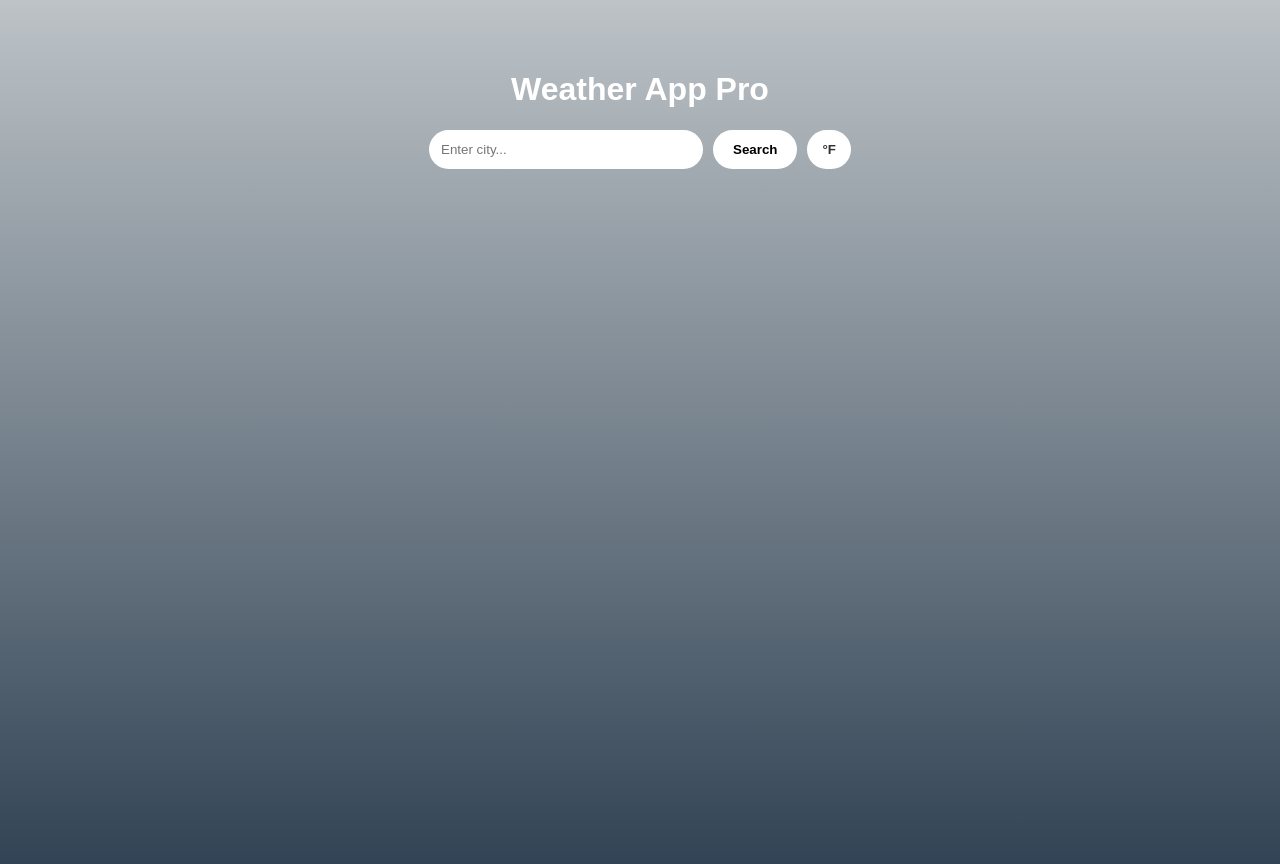
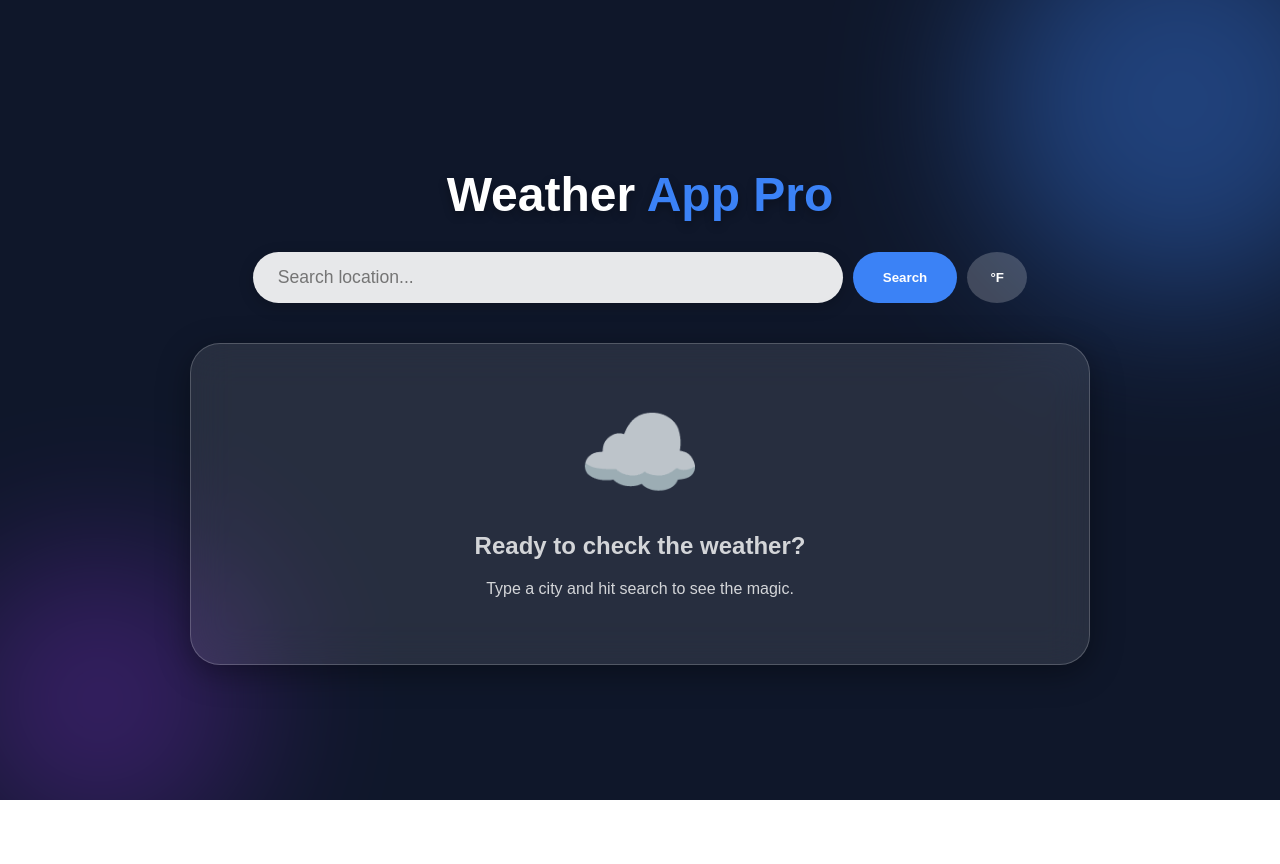
Before and after one commit to mahamfarzand3-pixel/weather-app-mern, a React (Create React App) app in the folder Frontend/: page / in a window 1280 px wide. Shown: the top 864 px of the page. After the commit the page ends 800 px from the top, so only its background shows below. Built offline with nearby package versions, Linux system fonts and the light colour scheme.

Commit message:
Updated UI with Glassmorphism and added .env protection

```diff
--- a/Frontend/src/App.js
+++ b/Frontend/src/App.js
@@ -7,134 +7,157 @@ function App() {
   const [forecast, setForecast] = useState([]);
   const [error, setError] = useState('');
   const [isCelsius, setIsCelsius] = useState(true);
-
-  // NEW STATE: To track which detail (Humidity, Wind, or Feels Like) to show
   const [activeDetail, setActiveDetail] = useState('feels_like');
 
   const getAllWeather = async () => {
     try {
       if (!city.trim()) {
-        setError('Please enter a city name');
+        setError('Please enter a city or country name.');
+        setWeather(null);
+        setForecast([]);
         return;
       }
+      setError('');
       const weatherRes = await axios.get(`http://localhost:5000/weather/${city}`);
       const forecastRes = await axios.get(`http://localhost:5000/forecast/${city}`);
-
       setWeather(weatherRes.data);
-
-      // Logic to filter 5-day forecast
-      const today = new Date();
-      today.setHours(0, 0, 0, 0);
-      const dailyData = new Map();
-      forecastRes.data.forEach(item => {
-        const itemDate = new Date(item.dt_txt.replace(/-/g, "/"));
-        const itemDateOnly = new Date(itemDate);
-        itemDateOnly.setHours(0, 0, 0, 0);
-        if (itemDateOnly > today) {
-          const dateString = itemDateOnly.toISOString().split('T')[0];
-          if (!dailyData.has(dateString) || item.dt_txt.includes("12:00:00")) {
-            dailyData.set(dateString, item);
-          }
-        }
-      });
-      setForecast(Array.from(dailyData.values()).slice(0, 5));
-      setError('');
+      processForecastData(forecastRes.data);
+      setActiveDetail('feels_like');
     } catch (err) {
-      setError('City not found or server error');
+      setError('Location not found. Try again!');
       setWeather(null);
       setForecast([]);
     }
   };
 
-  // Function to convert and format temperature display
+  const processForecastData = (forecastList) => {
+    const dailyDataMap = new Map();
+    forecastList.forEach(item => {
+      const dateKey = item.dt_txt.split(' ')[0];
+      if (!dailyDataMap.has(dateKey) || item.dt_txt.includes("12:00:00")) {
+        dailyDataMap.set(dateKey, item);
+      }
+    });
+    setForecast(Array.from(dailyDataMap.values()).slice(1, 6));
+  };
+
   const displayTemp = (temp) => {
     if (isCelsius) return Math.round(temp) + '°C';
-    const fahrenheit = (temp * 9) / 5 + 32;
-    return Math.round(fahrenheit) + '°F';
+    return Math.round((temp * 9) / 5 + 32) + '°F';
   };
 
   const getDayName = (dateString) => {
-    const date = new Date(dateString.replace(/-/g, "/"));
-    return date.toLocaleDateString('en-US', { weekday: 'short' });
+    return new Date(dateString).toLocaleDateString('en-US', { weekday: 'short' });
   };
 
-  const getBackgroundStyle = () => {
-    if (!weather) return 'linear-gradient(to bottom, #bdc3c7, #2c3e50)';
-    const temp = weather.main.temp;
-    if (temp > 30) return 'linear-gradient(to bottom, #ff512f, #f09819)';
-    if (temp > 15) return 'linear-gradient(to bottom, #2980b9, #6dd5fa, #ffffff)';
-    return 'linear-gradient(to bottom, #4ca1af, #c4e0e5)';
+  // Styles for a "Glass" look
+  const glassStyle = {
+    background: 'rgba(255, 255, 255, 0.1)',
+    backdropFilter: 'blur(20px)',
+    WebkitBackdropFilter: 'blur(20px)',
+    border: '1px solid rgba(255, 255, 255, 0.2)',
+    boxShadow: '0 8px 32px 0 rgba(0, 0, 0, 0.37)',
   };
 
   return (
-    <div style={{ background: getBackgroundStyle(), minHeight: '100vh', textAlign: 'center', paddingTop: '50px', color: '#fff', paddingBottom: '50px', fontFamily: 'Arial, sans-serif' }}>
-      <h1>Weather App Pro</h1>
+    <div style={{
+      minHeight: '100vh',
+      display: 'flex',
+      justifyContent: 'center',
+      alignItems: 'center',
+      background: '#0f172a', // Dark theme base
+      position: 'relative',
+      overflow: 'hidden',
+      fontFamily: "'Poppins', sans-serif"
+    }}>
+
+      {/* Animated Decorative Blobs for Background */}
+      <div style={{ position: 'absolute', width: '400px', height: '400px', background: '#3b82f6', borderRadius: '50%', top: '-100px', right: '-100px', filter: 'blur(80px)', opacity: 0.4, zIndex: 0 }}></div>
+      <div style={{ position: 'absolute', width: '300px', height: '300px', background: '#9333ea', borderRadius: '50%', bottom: '-50px', left: '-50px', filter: 'blur(80px)', opacity: 0.3, zIndex: 0 }}></div>
+
+      <div style={{ width: '90%', maxWidth: '900px', zIndex: 1, padding: '20px' }}>
+
+        <h1 style={{ color: '#fff', textAlign: 'center', fontSize: '3rem', fontWeight: '800', marginBottom: '30px', textShadow: '0 4px 10px rgba(0,0,0,0.3)' }}>
+          Weather <span style={{ color: '#3b82f6' }}>App Pro</span>
+        </h1>
 
         {/* Search Section */}
-      <div style={{ marginBottom: '30px', display: 'flex', justifyContent: 'center', alignItems: 'center', gap: '10px' }}>
+        <div style={{ display: 'flex', justifyContent: 'center', gap: '10px', marginBottom: '40px' }}>
           <input
             type="text"
-          placeholder="Enter city..."
+            placeholder="Search location..."
             value={city}
             onChange={(e) => setCity(e.target.value)}
-          style={{ padding: '12px', borderRadius: '25px', border: 'none', width: '250px', outline: 'none' }}
+            style={{
+              padding: '15px 25px', borderRadius: '50px', border: 'none', width: '60%',
+              background: 'rgba(255,255,255,0.9)', fontSize: '1.1rem', outline: 'none', boxShadow: '0 4px 15px rgba(0,0,0,0.2)'
+            }}
           />
-        <button onClick={getAllWeather} style={{ padding: '12px 20px', borderRadius: '25px', cursor: 'pointer', border: 'none', fontWeight: 'bold', backgroundColor: '#fff' }}>
+          <button onClick={getAllWeather} style={{ padding: '15px 30px', borderRadius: '50px', border: 'none', background: '#3b82f6', color: '#fff', fontWeight: 'bold', cursor: 'pointer', transition: '0.3s' }}>
             Search
           </button>
-        <button onClick={() => setIsCelsius(!isCelsius)} style={{ padding: '12px 15px', borderRadius: '25px', cursor: 'pointer', border: 'none', fontWeight: 'bold', backgroundColor: '#fff', color: '#333' }}>
+          <button onClick={() => setIsCelsius(!isCelsius)} style={{ padding: '15px', width: '60px', borderRadius: '50%', border: 'none', background: 'rgba(255,255,255,0.2)', color: '#fff', fontWeight: 'bold', cursor: 'pointer' }}>
             {isCelsius ? '°F' : '°C'}
           </button>
         </div>
 
-      {error && <p style={{ color: '#ffeb3b', fontWeight: 'bold' }}>{error}</p>}
+        {/* Main Weather Card */}
+        <div style={{ ...glassStyle, borderRadius: '30px', padding: '50px', textAlign: 'center', color: '#fff' }}>
 
-      {weather && (
-        <div style={{ padding: '30px', borderRadius: '20px', backgroundColor: 'rgba(255, 255, 255, 0.2)', backdropFilter: 'blur(10px)', display: 'inline-block', marginBottom: '20px', minWidth: '350px', boxShadow: '0 8px 32px rgba(0,0,0,0.1)' }}>
-          <h2>{weather.name}</h2>
-          <p style={{ fontSize: '60px', fontWeight: 'bold', margin: '5px 0' }}>{displayTemp(weather.main.temp)}</p>
-          <p style={{ textTransform: 'capitalize', fontSize: '18px', marginBottom: '20px' }}>{weather.weather[0].description}</p>
-
-          {/* EXTRA INFO BUTTONS SECTION */}
-          <div style={{ display: 'flex', justifyContent: 'space-around', borderTop: '1px solid rgba(255,255,255,0.3)', paddingTop: '20px' }}>
-            <button onClick={() => setActiveDetail('feels_like')} style={{ background: 'none', border: 'none', color: '#fff', cursor: 'pointer', opacity: activeDetail === 'feels_like' ? 1 : 0.6 }}>
-              <div style={{ fontSize: '20px' }}>🌡️</div>
-              <small>Feels Like</small>
-            </button>
-            <button onClick={() => setActiveDetail('humidity')} style={{ background: 'none', border: 'none', color: '#fff', cursor: 'pointer', opacity: activeDetail === 'humidity' ? 1 : 0.6 }}>
-              <div style={{ fontSize: '20px' }}>💧</div>
-              <small>Humidity</small>
-            </button>
-            <button onClick={() => setActiveDetail('wind')} style={{ background: 'none', border: 'none', color: '#fff', cursor: 'pointer', opacity: activeDetail === 'wind' ? 1 : 0.6 }}>
-              <div style={{ fontSize: '20px' }}>💨</div>
-              <small>Wind</small>
-            </button>
-          </div>
-
-          {/* DYNAMIC DETAIL DISPLAY */}
-          <div style={{ marginTop: '15px', fontSize: '22px', fontWeight: 'bold' }}>
-            {activeDetail === 'feels_like' && `Feels Like: ${displayTemp(weather.main.feels_like)}`}
-            {activeDetail === 'humidity' && `Humidity: ${weather.main.humidity}%`}
-            {activeDetail === 'wind' && `Wind Speed: ${weather.wind.speed} m/s`}
-          </div>
+          {!weather && !error && (
+            <div style={{ opacity: 0.8 }}>
+              <div style={{ fontSize: '100px', marginBottom: '20px' }}>☁️</div>
+              <h2>Ready to check the weather?</h2>
+              <p>Type a city and hit search to see the magic.</p>
             </div>
           )}
 
+          {error && <h3 style={{ color: '#f87171' }}>{error}</h3>}
+
+          {weather && (
+            <>
+              <h2 style={{ fontSize: '2.5rem', marginBottom: '10px' }}>{weather.name}</h2>
+              <h1 style={{ fontSize: '6rem', margin: '0', fontWeight: 'bold' }}>{displayTemp(weather.main.temp)}</h1>
+              <p style={{ fontSize: '1.5rem', textTransform: 'capitalize', color: '#94a3b8' }}>{weather.weather[0].description}</p>
+
+              {/* Extra Details Selector */}
+              <div style={{ display: 'flex', justifyContent: 'center', gap: '40px', marginTop: '40px', borderTop: '1px solid rgba(255,255,255,0.1)', paddingTop: '30px' }}>
+                <div onClick={() => setActiveDetail('feels_like')} style={{ cursor: 'pointer', opacity: activeDetail === 'feels_like' ? 1 : 0.5 }}>
+                  <div style={{ fontSize: '2rem' }}>🌡️</div>
+                  <small>Feels Like</small>
+                </div>
+                <div onClick={() => setActiveDetail('humidity')} style={{ cursor: 'pointer', opacity: activeDetail === 'humidity' ? 1 : 0.5 }}>
+                  <div style={{ fontSize: '2rem' }}>💧</div>
+                  <small>Humidity</small>
+                </div>
+                <div onClick={() => setActiveDetail('wind')} style={{ cursor: 'pointer', opacity: activeDetail === 'wind' ? 1 : 0.5 }}>
+                  <div style={{ fontSize: '2rem' }}>💨</div>
+                  <small>Wind Speed</small>
+                </div>
+              </div>
+
+              <div style={{ marginTop: '20px', fontSize: '1.8rem', fontWeight: '600', color: '#3b82f6' }}>
+                {activeDetail === 'feels_like' && displayTemp(weather.main.feels_like)}
+                {activeDetail === 'humidity' && `${weather.main.humidity}%`}
+                {activeDetail === 'wind' && `${weather.wind.speed} m/s`}
+              </div>
+            </>
+          )}
+        </div>
+
         {/* Forecast Section */}
         {forecast.length > 0 && (
-        <div style={{ marginTop: '30px' }}>
-          <h3>Next 5 Days</h3>
-          <div style={{ display: 'flex', justifyContent: 'center', gap: '15px', padding: '20px', flexWrap: 'wrap' }}>
-            {forecast.map((item, index) => (
-              <div key={index} style={{ padding: '15px', backgroundColor: 'rgba(255, 255, 255, 0.15)', borderRadius: '15px', minWidth: '110px' }}>
-                <p style={{ fontWeight: 'bold', margin: '0' }}>{getDayName(item.dt_txt)}</p>
-                <p style={{ fontSize: '22px', fontWeight: 'bold', margin: '10px 0' }}>{displayTemp(item.main.temp)}</p>
-                <p style={{ fontSize: '12px', margin: '0' }}>{item.weather[0].main}</p>
+          <div style={{ display: 'flex', justifyContent: 'space-between', marginTop: '30px', gap: '15px' }}>
+            {forecast.map((day, idx) => (
+              <div key={idx} style={{ ...glassStyle, flex: 1, padding: '20px', borderRadius: '20px', textAlign: 'center', color: '#fff' }}>
+                <p style={{ margin: '0', fontWeight: 'bold', color: '#94a3b8' }}>{getDayName(day.dt_txt)}</p>
+                <h3 style={{ margin: '10px 0' }}>{displayTemp(day.main.temp)}</h3>
+                <small>{day.weather[0].main}</small>
               </div>
             ))}
           </div>
+        )}
       </div>
-      )}
     </div>
   );
 }
```
Also changed, not shown: 1 other file (tests, documents, lock files or other folders). Lines whose indentation alone changed are shown as unchanged.
